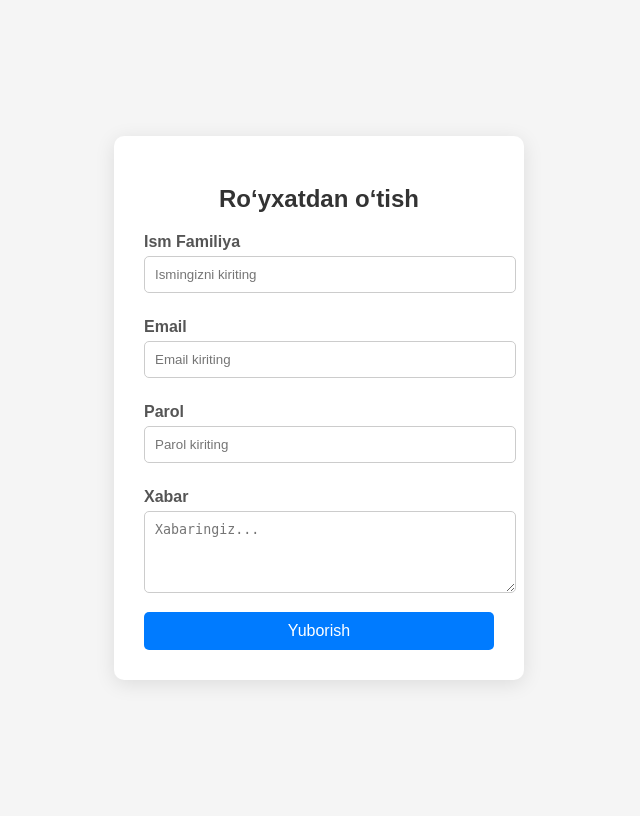
After one commit to Sultonmurod111/php-darslar, a PHP site: page /page/form.php in a window 1280 px wide. The commit adds this page. Shown: the whole page, without its empty margins (321-961 px from the left). Run offline with PHP 8.4, Linux system fonts and the light colour scheme.

Commit message:
Barchasiga izoh qoldirdim

```diff
--- a/date_and_time.php
+++ b/date_and_time.php
@@ -8,4 +8,7 @@ echo date("Y-m-d",strtotime("2007.08.17")). "<br>";
 $t_yil = "2011.12.05";
 $yosh = (time()- strtotime($t_yil)) / (60 * 60 * 24 * 365);
 echo (int)$yosh;
+// Unix time
+echo "Unix time: ".time()."<br>";
+echo "Unix time: ".strtotime("2025-11-14") ."<br>";
 ?>
--- /dev/null
+++ b/page/footer.php
@@ -0,0 +1,2 @@
+</body>
+</html>
--- /dev/null
+++ b/page/form.php
@@ -0,0 +1,25 @@
+<?php
+include('header.php');
+?>
+<div class="form-container">
+    <h2>Ro‘yxatdan o‘tish</h2>
+
+    <form action="#" method="post">
+        <label for="name">Ism Familiya</label>
+        <input type="text" id="name" placeholder="Ismingizni kiriting" required>
+
+        <label for="email">Email</label>
+        <input type="email" id="email" placeholder="Email kiriting" required>
+
+        <label for="password">Parol</label>
+        <input type="password" id="password" placeholder="Parol kiriting" required>
+
+        <label for="message">Xabar</label>
+        <textarea id="message" rows="4" placeholder="Xabaringiz..."></textarea>
+
+        <button type="submit">Yuborish</button>
+    </form>
+</div>
+<?php
+include('footer.php')
+?>
--- /dev/null
+++ b/page/header.php
@@ -0,0 +1,72 @@
+<!DOCTYPE html>
+<html lang="uz">
+<head>
+    <meta charset="UTF-8">
+    <meta name="viewport" content="width=device-width, initial-scale=1.0">
+    <title>Form</title>
+
+    <style>
+        body {
+            font-family: Arial, sans-serif;
+            background: #f5f5f5;
+            display: flex;
+            justify-content: center;
+            align-items: center;
+            height: 100vh;
+        }
+
+        .form-container {
+            background: #fff;
+            padding: 30px;
+            border-radius: 10px;
+            box-shadow: 0 4px 20px rgba(0,0,0,0.1);
+            width: 350px;
+        }
+
+        h2 {
+            text-align: center;
+            margin-bottom: 20px;
+            color: #333;
+        }
+
+        form label {
+            margin-top: 10px;
+            display: block;
+            font-weight: bold;
+            color: #555;
+        }
+
+        form input, form textarea {
+            width: 100%;
+            padding: 10px;
+            margin: 5px 0 15px 0;
+            border: 1px solid #ccc;
+            border-radius: 5px;
+            outline: none;
+            transition: .3s;
+        }
+
+        form input:focus, form textarea:focus {
+            border-color: #007bff;
+            box-shadow: 0 0 5px rgba(0,123,255,0.3);
+        }
+
+        button {
+            width: 100%;
+            padding: 10px;
+            background: #007bff;
+            border: none;
+            color: #fff;
+            font-size: 16px;
+            border-radius: 5px;
+            cursor: pointer;
+            transition: .3s;
+        }
+
+        button:hover {
+            background: #0056b3;
+        }
+    </style>
+
+</head>
+<body></body>
```
Also changed, not shown: page/home.php (added, +95 -0 lines).
